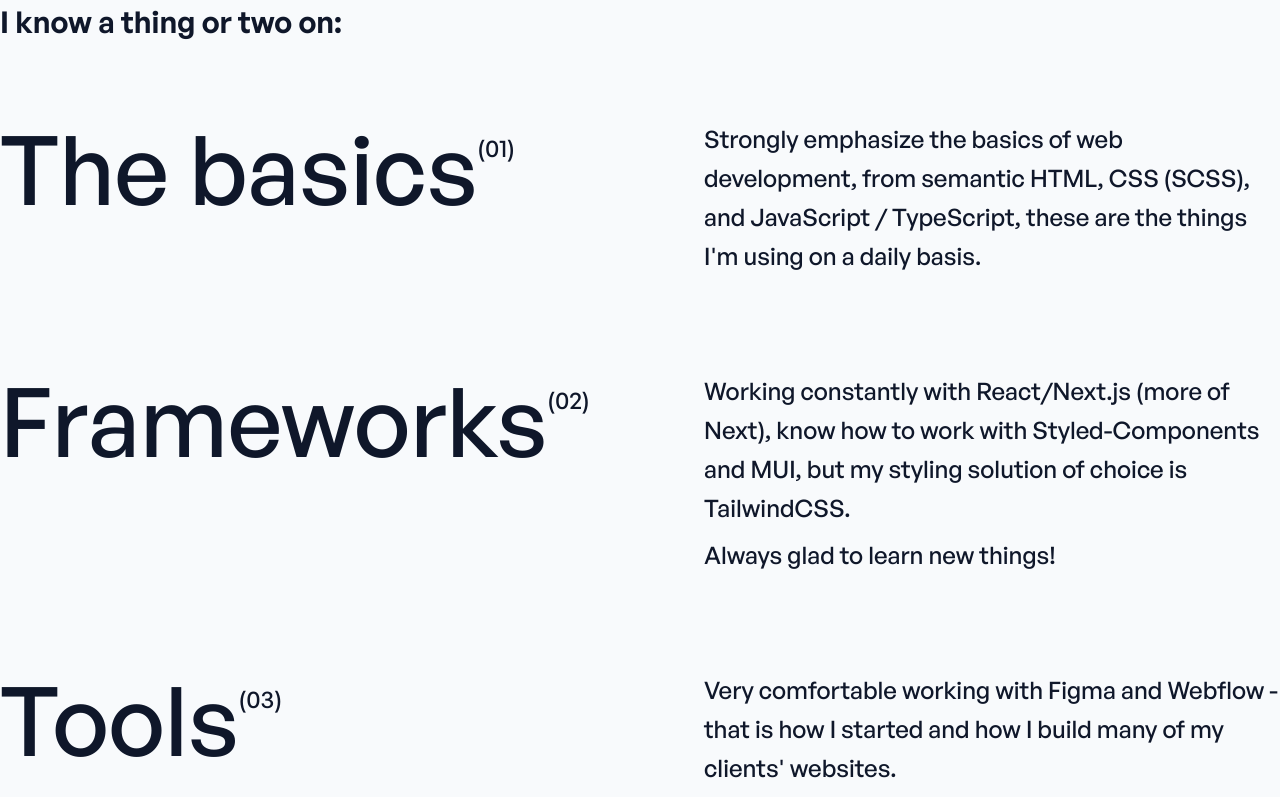
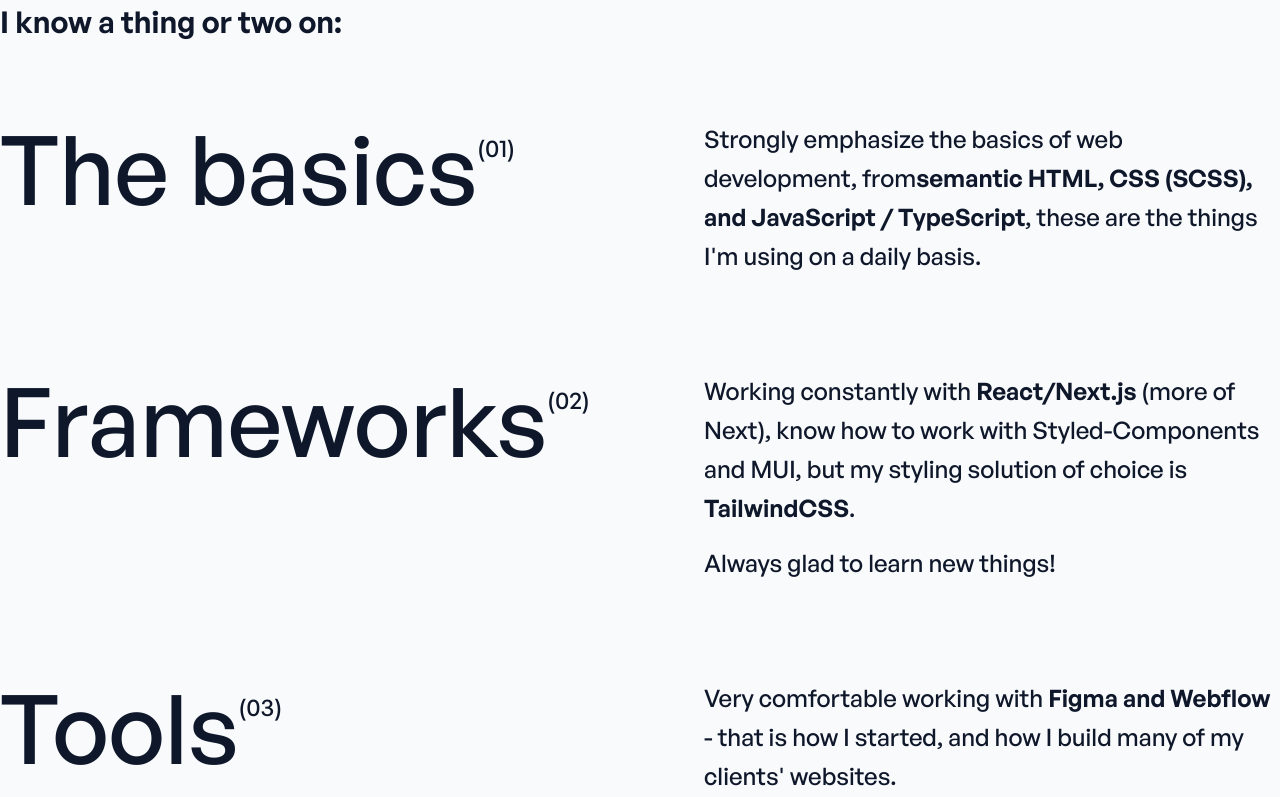
Before and after one commit to harelpanker/dev-next-13, a Next.js app: page /about in a window 1280 px wide. Shown: the part 2000-2797 px from the top of the page. Built offline with nearby package versions, Linux system fonts and the light colour scheme.

Commit message:
small things

```diff
--- a/components/About/SkillsSection.tsx
+++ b/components/About/SkillsSection.tsx
@@ -21,8 +21,10 @@ const SkillsSection: FC<SkillsSectionProps> = ({}) => {
               <div className='flex flex-col gap-2 max-w-xl leading-relaxed md:leading-relaxed md:font-medium text-lg md:text-2xl'>
                 <p>
                   Strongly emphasize the basics of web development, from
-                  semantic HTML, CSS (SCSS), and JavaScript / TypeScript, these
-                  are the things I&apos;m using on a daily basis.
+                  <strong className='font-medium md:font-semibold'>
+                    semantic HTML, CSS (SCSS), and JavaScript / TypeScript
+                  </strong>
+                  , these are the things I&apos;m using on a daily basis.
                 </p>
               </div>
             </li>
@@ -34,11 +36,18 @@ const SkillsSection: FC<SkillsSectionProps> = ({}) => {
                   (02)
                 </sup>
               </h3>
-              <div className='flex flex-col gap-2 max-w-xl leading-relaxed md:leading-relaxed md:font-medium text-lg md:text-2xl'>
+              <div className='flex flex-col gap-2 lg:gap-4 max-w-xl leading-relaxed md:leading-relaxed md:font-medium text-lg md:text-2xl'>
                 <p>
-                  Working constantly with React/Next.js (more of Next), know how
-                  to work with Styled-Components and MUI, but my styling
-                  solution of choice is TailwindCSS.
+                  Working constantly with{' '}
+                  <strong className='font-medium md:font-semibold'>
+                    React/Next.js
+                  </strong>{' '}
+                  (more of Next), know how to work with Styled-Components and
+                  MUI, but my styling solution of choice is{' '}
+                  <strong className='font-medium md:font-semibold'>
+                    TailwindCSS
+                  </strong>
+                  .
                 </p>
                 <p>Always glad to learn new things!</p>
               </div>
@@ -53,8 +62,12 @@ const SkillsSection: FC<SkillsSectionProps> = ({}) => {
               </h3>
               <div className='flex flex-col gap-2 max-w-xl leading-relaxed md:leading-relaxed md:font-medium text-lg md:text-2xl'>
                 <p>
-                  Very comfortable working with Figma and Webflow - that is how
-                  I started and how I build many of my clients&apos; websites.
+                  Very comfortable working with{' '}
+                  <strong className='font-medium md:font-semibold'>
+                    Figma and Webflow
+                  </strong>{' '}
+                  - that is how I started, and how I build many of my
+                  clients&apos; websites.
                 </p>
               </div>
             </li>
@@ -66,14 +79,20 @@ const SkillsSection: FC<SkillsSectionProps> = ({}) => {
                   (04)
                 </sup>
               </h3>
-              <div className='flex flex-col gap-2 max-w-xl leading-relaxed md:leading-relaxed md:font-medium text-lg md:text-2xl'>
+              <div className='flex flex-col gap-2 lg:gap-4 max-w-xl leading-relaxed md:leading-relaxed md:font-medium text-lg md:text-2xl'>
                 <p>
-                  I built my site to perform well - considering page speed, SEO
-                  optimization, and accessibility.
+                  I built my site to perform well - considering{' '}
+                  <strong className='font-medium md:font-semibold'>
+                    page speed, SEO optimization, and accessibility
+                  </strong>
+                  .
                 </p>
                 <p>
-                  Strong understanding of the main principles of UI, from
-                  typography, hierarchy, whitespace, colors, and more.
+                  Strong understanding of the{' '}
+                  <strong className='font-medium md:font-semibold'>
+                    main principles of UI
+                  </strong>
+                  , from typography, hierarchy, whitespace, colors, and more.
                 </p>
               </div>
             </li>
--- a/components/navbar/Navbar.tsx
+++ b/components/navbar/Navbar.tsx
@@ -26,11 +26,11 @@ const Navbar: FC<NavbarProps> = ({}) => {
         {open ? <MobileMenu /> : null}
       </Container>
       <div
-        style={{
-          backdropFilter: 'saturate(180%) blur(5px)',
-          backfaceVisibility: 'hidden',
-        }}
-        className='absolute z-10 inset-0 w-full h-full blur-sm bg-slate-50 bg-opacity-20'></div>
+        // style={{
+        //   backdropFilter: 'saturate(180%) blur(5px)',
+        //   backfaceVisibility: 'hidden',
+        // }}
+        className='absolute z-10 inset-0 w-full h-full blur-sm bg-slate-50 bg-opacity-20 backdrop-blur'></div>
     </header>
   );
 };
```
